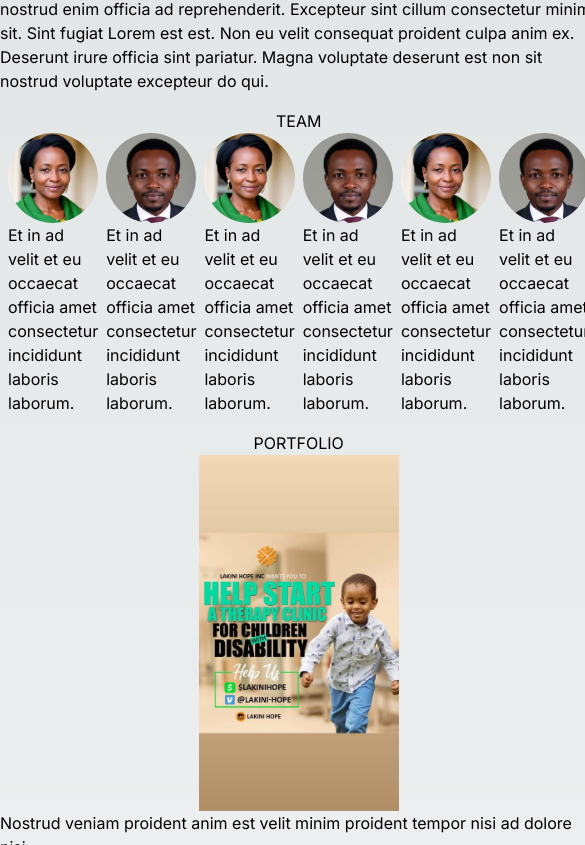
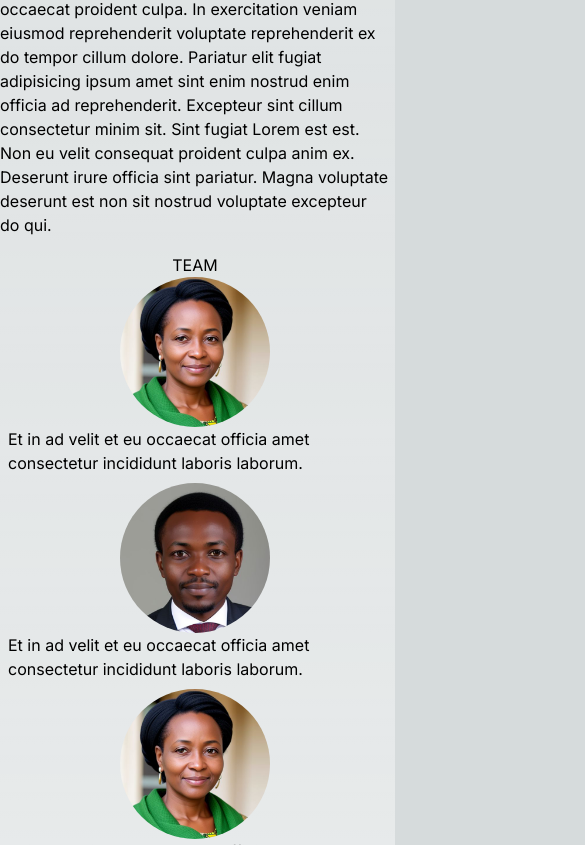
Before and after one commit to Koomefranklin/lakini-hope, a Next.js app: page / in a window 390 px wide. Shown: the part 1139-1984 px from the top of the page, 585 px wide, since content can reach past the window. Built offline with nearby package versions, Linux system fonts and the light colour scheme.

Commit message:
Update page.js

```diff
--- a/src/app/page.js
+++ b/src/app/page.js
@@ -22,7 +22,7 @@ export default function Home() {
         In exercitation veniam eiusmod reprehenderit voluptate reprehenderit ex do tempor cillum dolore. Pariatur elit fugiat adipisicing ipsum amet sint enim nostrud enim officia ad reprehenderit. Excepteur sint cillum consectetur minim sit. Sint fugiat Lorem est est. Non eu velit consequat proident culpa anim ex. Deserunt irure officia sint pariatur. Magna voluptate deserunt est non sit nostrud voluptate excepteur do qui.</div>
         <div className='grid pt-4 px-2'>
           <div className='uppercase place-self-center'>team</div>
-          <div className='grid grid-flow-col gap-2'>
+          <div className='grid lg:grid-flow-col gap-2'>
             <div className='grid rounded-full'>
               <Image
               src='/lady2.jpeg'
```
